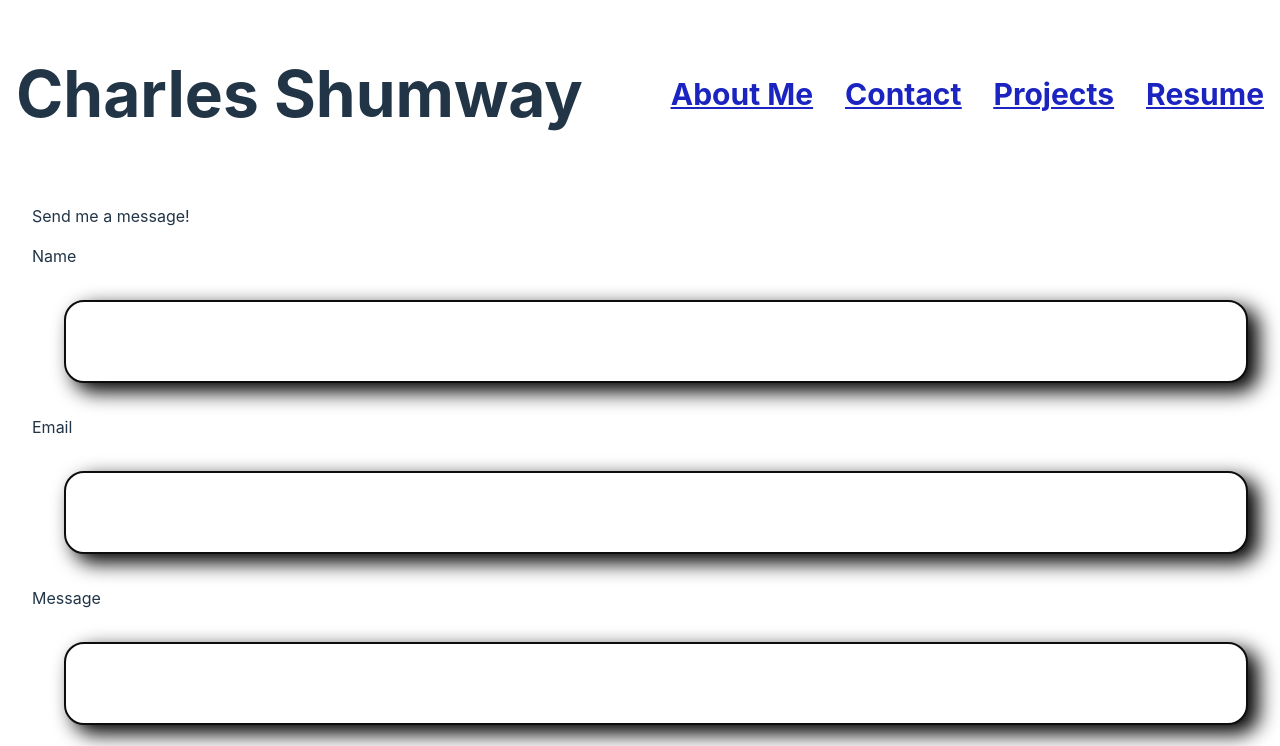
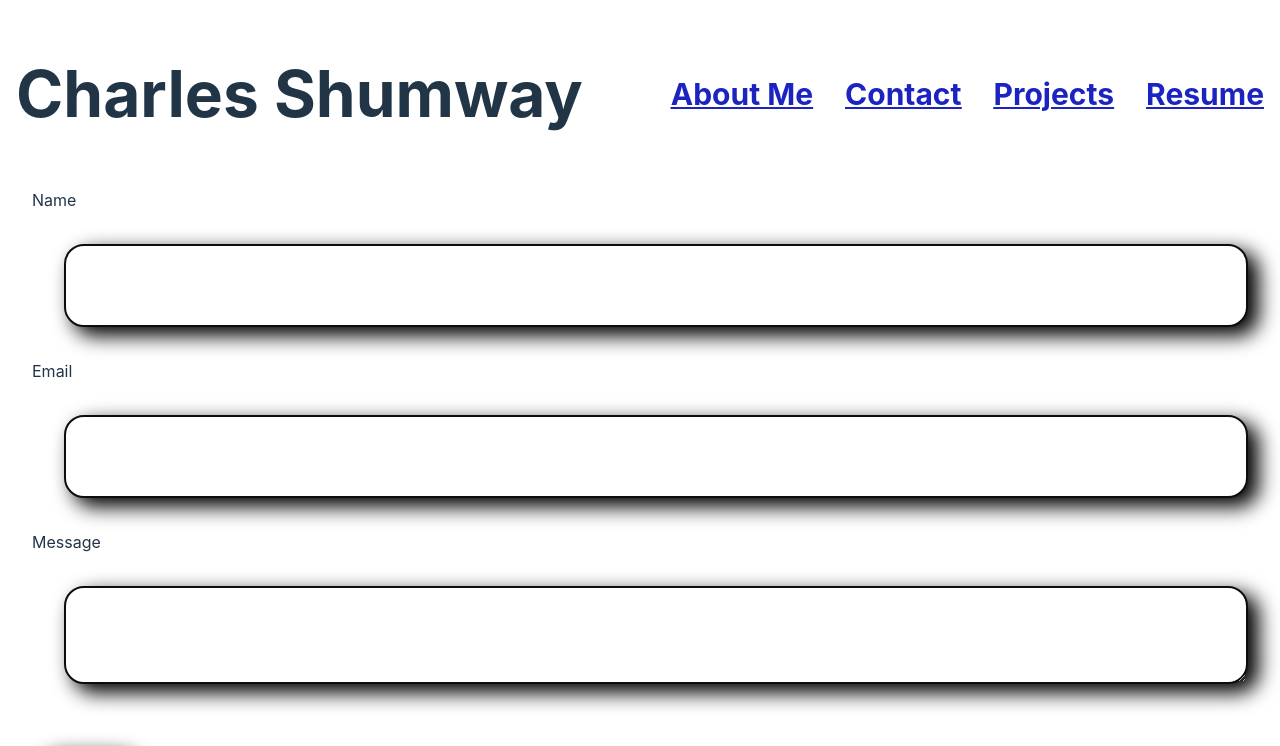
Before and after one commit to Ownerman123/MyPortfolioButBuiltWithReact, a React (Vite) app in the folder Portfolio/: page /contact in a window 1280 px wide. Shown: the top 746 px of the page. Built offline with nearby package versions, Linux system fonts and the light colour scheme.

Commit message:
add working contact form

```diff
--- a/Portfolio/src/App.jsx
+++ b/Portfolio/src/App.jsx
@@ -5,7 +5,6 @@ import './App.css'
 import Footer from './components/Footer'
 import Header from './components/Header'
 import About from './components/About'
-import Home from './components/Home'
 import Contact from './components/Contact'
 import Resume from './components/Resume'
 import Projects from './components/Projects'
--- a/Portfolio/src/components/Contact.jsx
+++ b/Portfolio/src/components/Contact.jsx
@@ -1,37 +1,37 @@
 
 
 // send the message and get a callback with an error or details of the message that was sent
-
+import  ContactUs  from "./contactform";
 
 
 const Contact = () => {
 
 
-    const handleSubmit = ()=> {
+    // const handleSubmit = ()=> {
 
-        const uname = document.getElementById('name');
-        const email = document.getElementById('email');
-        const message = document.getElementById('message');
+    //     const uname = document.getElementById('name');
+    //     const email = document.getElementById('email');
+    //     const message = document.getElementById('message');
 
 
-        const objToSend = {
-            name: uname.value,
-            email: email.value,
-            message: message.value
-        };
+    //     const objToSend = {
+    //         name: uname.value,
+    //         email: email.value,
+    //         message: message.value
+    //     };
 
-            console.log(objToSend);
+    //         console.log(objToSend);
 
 
-        uname.value = '';
-        email.value = '';
-        message.value = '';
+    //     uname.value = '';
+    //     email.value = '';
+    //     message.value = '';
 
-    }
+    // }
 
     return(
         <>
-        <p>Send me a message!</p>
+        {/* <p>Send me a message!</p>
         <form action="">
         <div className="contactinputs">
         <label htmlFor="name">Name</label>
@@ -46,7 +46,8 @@ const Contact = () => {
         <input type="text" name="message" id="message" className="boxedtext" />
         </div>
         </form>
-        <button onClick={handleSubmit}>Submit</button>
+        <button onClick={handleSubmit}>Submit</button> */}
+        <ContactUs></ContactUs>
         </>
     )
 }
--- /dev/null
+++ b/Portfolio/src/components/contactform.jsx
@@ -0,0 +1,70 @@
+import React, { useRef } from 'react';
+import emailjs from '@emailjs/browser';
+
+const ContactUs = () => {
+  const form = useRef();
+
+  const sendEmail = (e) => {
+    e.preventDefault();
+
+    const email = document.getElementById("email");
+    const name = document.getElementById("name");
+    const message = document.getElementById("message");
+    const err = document.getElementById('errmessage');
+
+    if(!email.value){
+        err.textContent = 'please enter an email'
+        return;
+    }else if(!name.value){
+        err.textContent = 'name can not be empty'
+        return;
+    }else if(!message.value){
+        err.textContent = 'message can not be empty'
+        return;
+    }
+
+
+
+    emailjs
+      .sendForm('service_m66z2jd', 'contact_form', form.current, {
+        publicKey: '9Nqr-zk3f3CjukS33',
+      })
+      .then(
+        () => {
+          console.log('SUCCESS!');
+        },
+        (error) => {
+          console.log('FAILED...', error.text);
+        },
+      );
+
+      name.value = '';
+      email.value = '';
+      message.value = '';
+      alert('message sent!');
+
+  };
+
+  return (
+    <>
+    <form ref={form} onSubmit={sendEmail}>
+<div className="contactinputs">
+      <label>Name</label>
+      <input type="text" name="user_name" id="name" className="boxedtext" />
+      </div>
+      <div className="contactinputs">
+      <label>Email</label>
+      <input type="email" name="user_email" id="email" className="boxedtext"/>
+      </div>
+      <div className="contactinputs">
+      <label>Message</label>
+      <textarea name="message" id="message" className="boxedtext"/>
+      </div>
+      <input type="submit" value="Send" className="boxedtext"/>
+    </form>
+    <p id='errmessage'></p>
+    </>
+  );
+};
+
+export default ContactUs;
```
